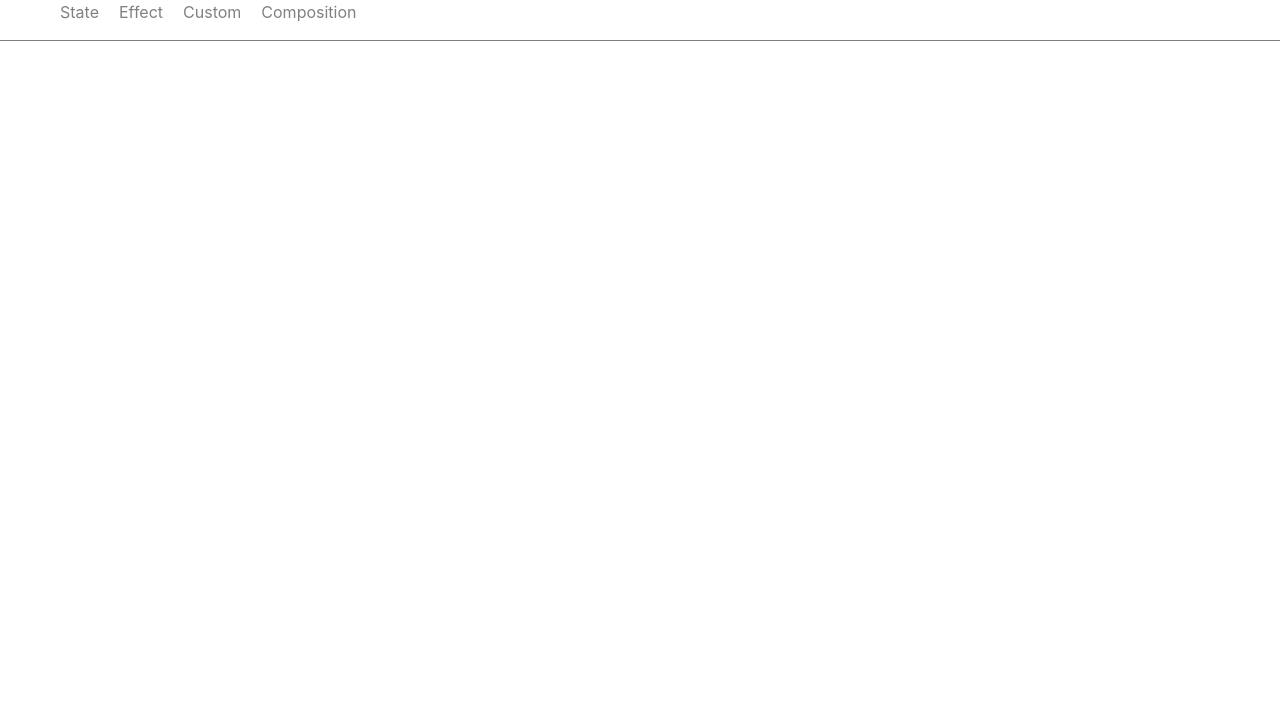
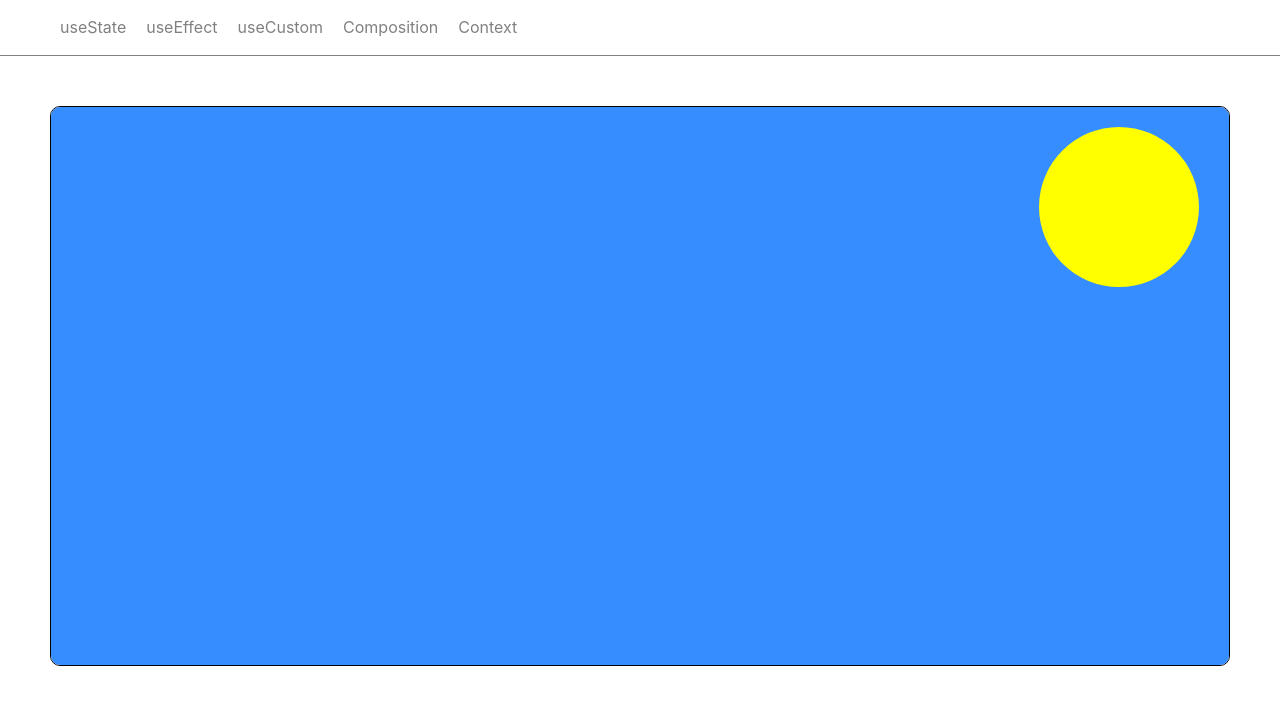
Before and after one commit to dauwem/BPHooks-Contexts, a React app in the folder hooksandcontexttestapplication/: page /context in a window 1280 px wide. Built offline with nearby package versions, Linux system fonts and the light colour scheme.

Commit message:
Added example for contexts

```diff
--- a/hooksandcontexttestapplication/src/assets/css/Header.scss
+++ b/hooksandcontexttestapplication/src/assets/css/Header.scss
@@ -1,5 +1,6 @@
 header {
   border-bottom: grey 1px solid;
+  padding-top: 15px;
 
   li {
     display: inline-block;
--- /dev/null
+++ b/hooksandcontexttestapplication/src/assets/css/Landscape.scss
@@ -0,0 +1,37 @@
+.Landscape__Container--Day {
+  background-color: rgb(54, 141, 255);
+  width: 100%;
+  height: 100%;
+  border-radius: 9px;
+  position: relative;
+  cursor: pointer;
+
+  .Landscape__Container__Circle {
+    position: absolute;
+    width: 20vh;
+    height: 20vh;
+    background-color: yellow;
+    right: 30px;
+    top: 20px;
+    border-radius: 100px;
+  }
+}
+
+.Landscape__Container--Night {
+  background-color: rgb(60, 60, 60);
+  width: 100%;
+  height: 100%;
+  border-radius: 9px;
+  position: relative;
+  cursor: pointer;
+
+  .Landscape__Container__Circle {
+    position: absolute;
+    width: 20vh;
+    height: 20vh;
+    background-color: white;
+    right: 30px;
+    top: 20px;
+    border-radius: 100px;
+  }
+}
--- /dev/null
+++ b/hooksandcontexttestapplication/src/assets/css/MainContainer.scss
@@ -0,0 +1,7 @@
+.MainContainer__Container {
+  margin: 50px;
+  max-width: 100%;
+  height: 70vh;
+  border: 1px solid black;
+  border-radius: 10px;
+}
--- a/hooksandcontexttestapplication/src/components/Header.js
+++ b/hooksandcontexttestapplication/src/components/Header.js
@@ -10,16 +10,19 @@ function Header() {
       <nav>
         <ul>
           <li>
-            <Link to="/state">State</Link>
+            <Link to="/state-hook">useState</Link>
           </li>
           <li>
-            <Link to="/effect">Effect</Link>
+            <Link to="/effect-hook">useEffect</Link>
           </li>
           <li>
-            <Link to="/custom">Custom</Link>
+            <Link to="/custom-hook">useCustom</Link>
           </li>
           <li>
             <Link to="/composition">Composition</Link>
+          </li>
+          <li>
+            <Link to="/context">Context</Link>
           </li>
         </ul>
       </nav>
--- /dev/null
+++ b/hooksandcontexttestapplication/src/components/Landscape.js
@@ -0,0 +1,23 @@
+import React from 'react';
+
+// Import Contexts
+import { MyContext } from '../contexts/MyProvider';
+
+// assets/css
+import '../assets/css/Landscape.scss';
+
+function Landscape() {
+  return(
+    <MyContext.Consumer>
+      {
+        context => (
+          <div onClick={context.changePeriod} className={ "Landscape__Container--" + context.state }>
+            <div className="Landscape__Container__Circle"></div>
+          </div>
+        )
+      }
+    </MyContext.Consumer>
+  );
+}
+
+export default Landscape;
--- /dev/null
+++ b/hooksandcontexttestapplication/src/containers/ContextContainer.js
@@ -0,0 +1,10 @@
+import React from 'react';
+
+// Import containers
+import MainContainer from './MainContainer';
+
+function ContextContainer() {
+  return <MainContainer />;
+}
+
+export default ContextContainer;
--- /dev/null
+++ b/hooksandcontexttestapplication/src/containers/MainContainer.js
@@ -0,0 +1,17 @@
+import React from 'react';
+
+// assets/css
+import '../assets/css/MainContainer.scss';
+
+// Import components
+import Landscape from '../components/Landscape';
+
+function MainContainer() {
+  return (
+    <div className="MainContainer__Container">
+      <Landscape />
+    </div>
+  );
+}
+
+export default MainContainer;
--- a/hooksandcontexttestapplication/src/containers/index.js
+++ b/hooksandcontexttestapplication/src/containers/index.js
@@ -6,6 +6,7 @@ import StateContainer from './StateContainer';
 import EffectContainer from './EffectContainer';
 import CustomContainer from './CustomContainer';
 import CompositionContainer from './CompositionContainer';
+import ContextContainer from './ContextContainer';
 
 // Import components
 import Header from '../components/Header';
@@ -15,11 +16,12 @@ function Containers() {
     <Fragment>
       <Header />
       <Router>
-        <Redirect noThrow from="/" to="/state" />
-        <StateContainer path="/state" />
-        <EffectContainer path="/effect" />
-        <CustomContainer path="/custom" />
+        <Redirect noThrow from="/" to="/state-hook" />
+        <StateContainer path="/state-hook" />
+        <EffectContainer path="/effect-hook" />
+        <CustomContainer path="/custom-hook" />
         <CompositionContainer path="/composition" />
+        <ContextContainer path="/context" />
       </Router>
     </Fragment>
   );
--- /dev/null
+++ b/hooksandcontexttestapplication/src/contexts/MyProvider.js
@@ -0,0 +1,18 @@
+import React, { useState } from 'react';
+
+export const MyContext = React.createContext();
+
+export function MyProvider(props) {
+  const [value, setValue] = useState('Day');
+
+  return(
+    <MyContext.Provider value={{
+      state: value,
+      changePeriod:() => setValue(value === 'Day' ? 'Night' : 'Day')
+    }}>
+      { props.children }
+    </MyContext.Provider>
+  );
+}
+
+//export default { MyContext, MyProvider };
--- a/hooksandcontexttestapplication/src/index.js
+++ b/hooksandcontexttestapplication/src/index.js
@@ -9,7 +9,13 @@ import 'bootstrap/dist/css/bootstrap.css';
 // Import Containers
 import Containers from './containers';
 
-ReactDOM.render(<Containers />, document.getElementById('root'));
+// Import Contexts
+import { MyProvider } from './contexts/MyProvider';
+
+ReactDOM.render(
+  <MyProvider>
+    <Containers />
+  </MyProvider>, document.getElementById('root'));
 
 // If you want your app to work offline and load faster, you can change
 // unregister() to register() below. Note this comes with some pitfalls.
```
